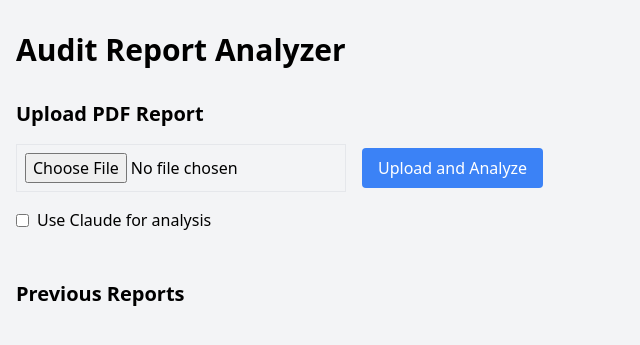
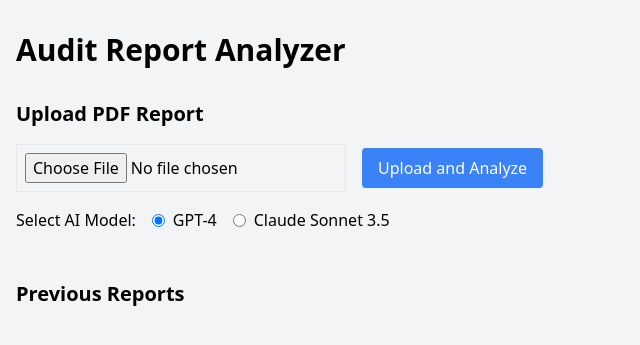
Before and after one commit to scottlabbe/ai_audit_report_analyzer, a Flask app: page / in a window 1280 px wide. Shown: the top 345 px of the page, without its empty margins (0-640 px from the left). Run offline with Flask 3, Linux system fonts and the light colour scheme; data that the repository does not hold is empty.

Commit message:
Agent query: Can you confirm that there are now two radio buttons on the upload form for selecting between GPT-4 and Claude Sonnet 3.5? Also, can you try uploading a PDF file and analyzing it using both options to ensure they work correctly?

```diff
--- a/main.py
+++ b/main.py
@@ -35,8 +35,8 @@ def upload_file():
 
             # Parse PDF and analyze content
             pdf_content = parse_pdf(file_path)
-            use_claude = request.form.get('use_claude') == 'true'
-            analysis_result = analyze_report(pdf_content, use_claude=use_claude)
+            ai_model = request.form.get('ai_model', 'gpt-4')
+            analysis_result = analyze_report(pdf_content, ai_model=ai_model)
             if not analysis_result['success']:
                 return jsonify({'error': analysis_result['error']}), 500
             analysis_result = analysis_result['data']
--- a/templates/index.html
+++ b/templates/index.html
@@ -31,8 +31,15 @@
                     <button type="submit" class="bg-blue-500 text-white px-4 py-2 rounded">Upload and Analyze</button>
                 </div>
                 <div class="flex items-center mb-4">
-                    <input type="checkbox" id="useClaudeCheckbox" name="use_claude" class="mr-2">
-                    <label for="useClaudeCheckbox">Use Claude for analysis</label>
+                    <p class="mr-4">Select AI Model:</p>
+                    <label class="inline-flex items-center mr-4">
+                        <input type="radio" name="ai_model" value="gpt-4" class="form-radio" checked>
+                        <span class="ml-2">GPT-4</span>
+                    </label>
+                    <label class="inline-flex items-center">
+                        <input type="radio" name="ai_model" value="claude-sonnet" class="form-radio">
+                        <span class="ml-2">Claude Sonnet 3.5</span>
+                    </label>
                 </div>
             </form>
         </div>
@@ -57,12 +64,10 @@
         const exportBtn = document.getElementById('exportBtn');
         const reportsList = document.getElementById('reportsList');
         const loadingIndicator = document.getElementById('globalLoadingIndicator');
-        const useClaudeCheckbox = document.getElementById('useClaudeCheckbox');
 
         console.log('Loading indicator element:', loadingIndicator);
 
         function showLoadingIndicator() {
-            const loadingIndicator = document.getElementById('globalLoadingIndicator');
             if (loadingIndicator) {
                 loadingIndicator.classList.remove('hidden');
                 console.log('Loading indicator shown');
@@ -72,7 +77,6 @@
         }
 
         function hideLoadingIndicator() {
-            const loadingIndicator = document.getElementById('globalLoadingIndicator');
             if (loadingIndicator) {
                 loadingIndicator.classList.add('hidden');
                 console.log('Loading indicator hidden');
@@ -91,7 +95,7 @@
 
             const formData = new FormData();
             formData.append('file', fileInput.files[0]);
-            formData.append('use_claude', useClaudeCheckbox.checked);
+            formData.append('ai_model', document.querySelector('input[name="ai_model"]:checked').value);
 
             fetch('/upload', {
                 method: 'POST',
```
Also changed, not shown: ai_analyzer.py (+7 -4 lines).
